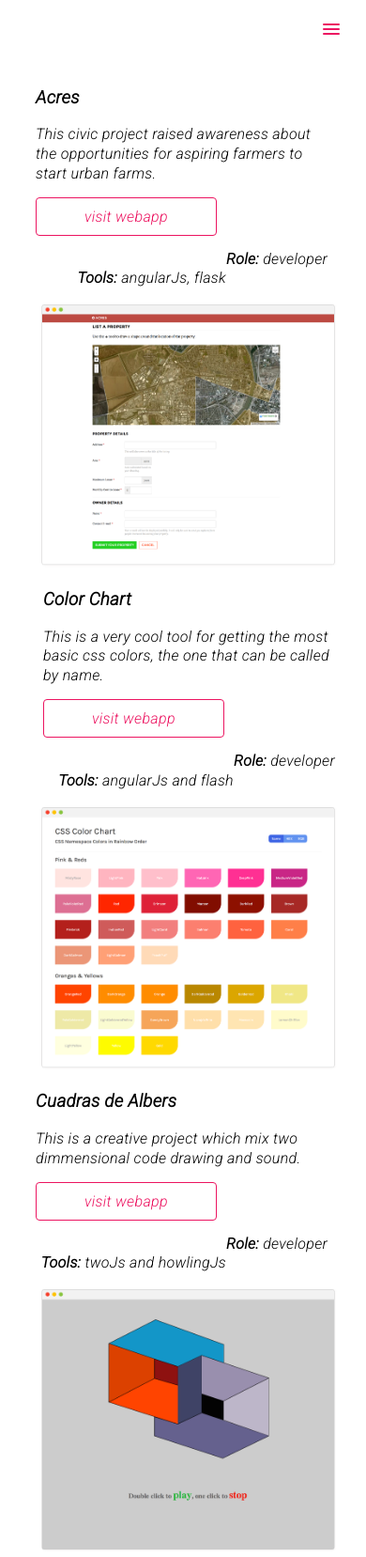
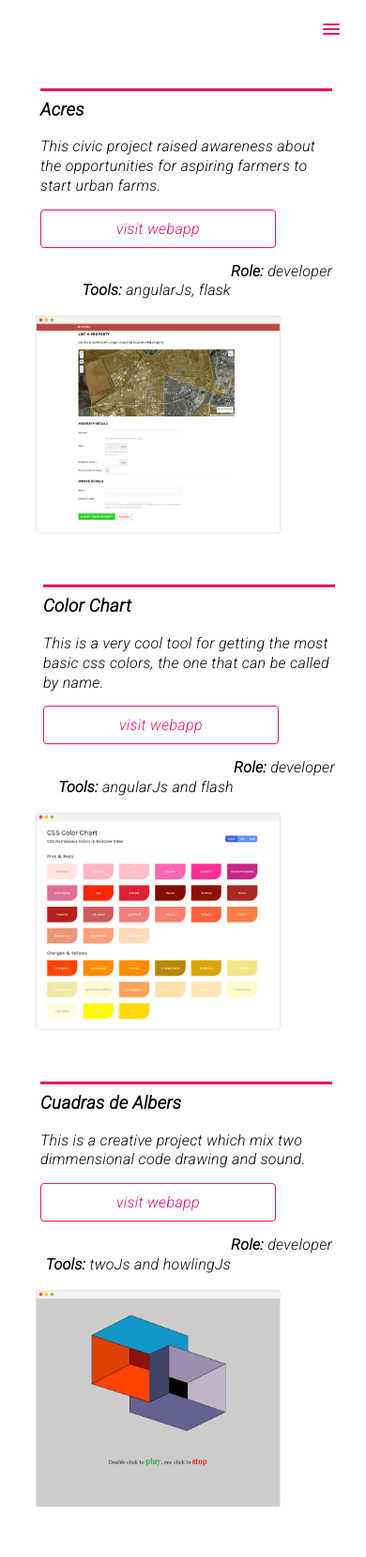
Before and after one commit to inaki/inaki.github.io, a Jekyll site: the page built from projects/index.html, in a window 390 px wide. Shown: the whole page at 94% size. Built offline with Jekyll 4.4.1, drawn with Linux system fonts in a browser that asks for light colours; nearby versions of some CDN libraries.

Commit message:
adding styles for projects mobile

```diff
--- a/css/main.css
+++ b/css/main.css
@@ -1,4 +1,6 @@
 @import url(https://fonts.googleapis.com/css?family=Roboto:300italic);
+
+/*color of links #EC1561*/
 
 body, .content {
   font-family: 'Roboto', sans-serif;
@@ -423,9 +425,16 @@ svg * {
   }
 
   /*project style code*/
+  .project h3 {
+    border-top: 3px solid #EC1561;
+    padding-top: 10px;
+  }
   .project img.pull-right, .project img.pull-left {
     width: 100%;
     float: left;
+    padding-left: 0px;
+    width: 270px;
+    padding-bottom: 30px;
   }
   .project .info {
     width: 96%;
@@ -443,7 +452,10 @@ svg * {
   }
   .project .pull-right, .project .pull-left {
       text-align: left;
-      padding-left: 5px;
+      padding-left: 10px;
+  }
+  .project .btn {
+    padding: 10px 80px;
   }
 
 }
```
